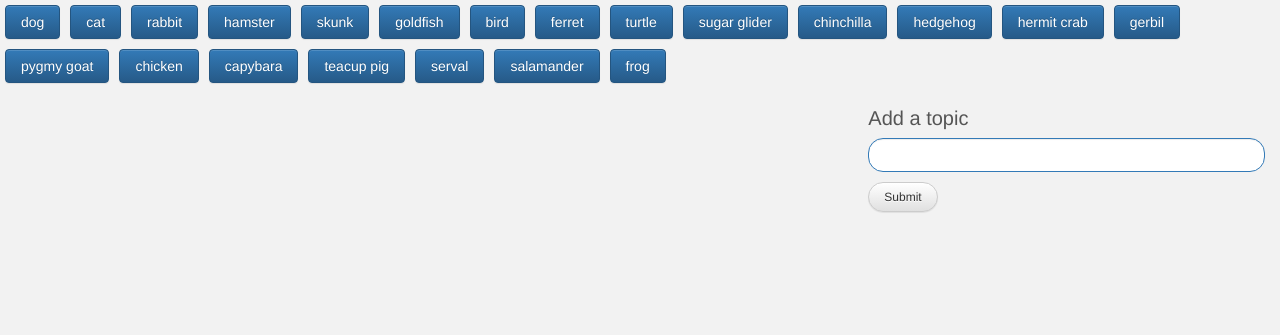
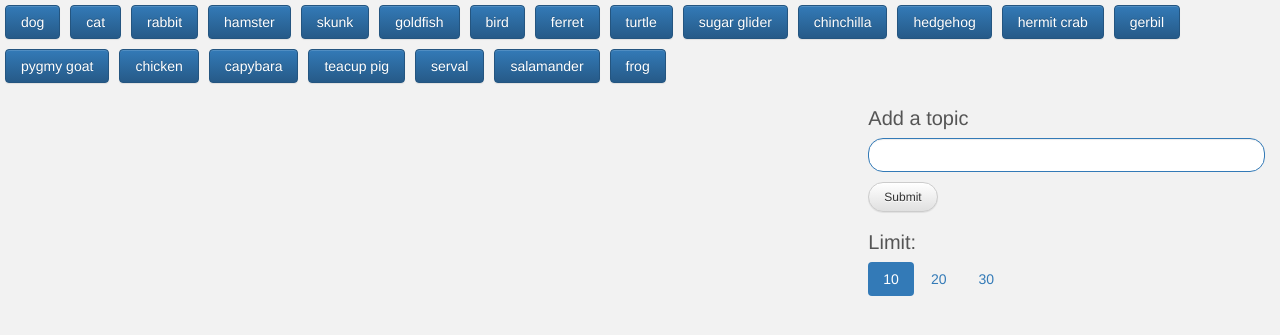
Before and after one commit to morgansliman/giphy, a PHP site: page / in a window 1280 px wide. Shown: the top 335 px of the page. Run offline with PHP 8.4, Linux system fonts and the light colour scheme; some libraries are stand-ins or nearby versions.

Commit message:
added buttons for user to choose how many gifs they want to see

```diff
--- a/assets/css/style.css
+++ b/assets/css/style.css
@@ -46,3 +46,11 @@ input {
 .search-wrapper {
 	margin-top: 20px;
 }
+
+.limit-wrapper {
+	margin-top: 10px;
+}
+
+.limit-text {
+	margin-top: 20px;
+}
--- a/assets/javascript/app.js
+++ b/assets/javascript/app.js
@@ -25,7 +25,7 @@ $(document).ready(function() {
 
 	var baseURL = 'https://api.giphy.com/v1/gifs/search?q=',
 	 	key = '&api_key=dc6zaTOxFJmzC',
-	 	limitURL = '&limit=10';
+	 	limit = 10;
 
 	for (var i = 0; i < topics.length; i++) {
 		$('.button-list').append(
@@ -45,14 +45,14 @@ $(document).ready(function() {
 			source = {};
 
 			$.ajax({
-				url: (baseURL + encodeURIComponent($('#gif-input').val()) + key + limitURL),
+				url: (baseURL + encodeURIComponent($('#gif-input').val()) + key + '&limit=' + limit),
 				method: 'GET'
 			}).done(function(response) {
 
 				$('.gif-list').empty();
 
 				var i = 0;
-				for (var j = 0; j < 4; j++) {
+				for (var j = 0; j < (limit / 3); j++) {
 					$('.gif-list').append(
 						$('<div>', {
 							'class': 'row'
@@ -73,7 +73,7 @@ $(document).ready(function() {
 
 						source[response.data[i].id] = response.data[i].images.fixed_width.url;
 						i += 1;
-					} while ( (i % 3) != 0 && i < 10);
+					} while ( (i % 3) != 0 && i < limit);
 				}
 
 				$('.gif').on('click', function() {
@@ -90,14 +90,14 @@ $(document).ready(function() {
 		source = {};
 
 		$.ajax({
-			url: (baseURL + encodeURIComponent($(this).text()) + key + limitURL),
+			url: (baseURL + encodeURIComponent($(this).text()) + key + '&limit=' + limit),
 			method: 'GET'
 		}).done(function(response) {
 
 			$('.gif-list').empty();
 
 			var i = 0;
-			for (var j = 0; j < 4; j++) {
+			for (var j = 0; j <= (limit / 3); j++) {
 				$('.gif-list').append(
 					$('<div>', {
 						'class': 'row'
@@ -118,7 +118,7 @@ $(document).ready(function() {
 
 					source[response.data[i].id] = response.data[i].images.fixed_width.url;
 					i += 1;
-				} while ( (i % 3) != 0 && i < 10);
+				} while ( (i % 3) != 0 && i < limit);
 			}
 
 			$('.gif').on('click', function() {
@@ -134,4 +134,16 @@ $(document).ready(function() {
 			$('#addGif').click();
 		}
 	});
+
+	$('.button-limit').on('click', function() {
+		if ($(this).hasClass('active') == false) {
+			for (var i = 0; i < $('.limit-wrapper').children().length; i++) {
+				$('.limit-wrapper').children().eq(i).removeClass('active');
+			}
+
+			$(this).addClass('active');
+			limit = $(this).text();
+			console.log(limit);
+		}
+	});
 });
--- a/index.html
+++ b/index.html
@@ -29,6 +29,12 @@
 		<p class="input-text">Add a topic</p>
 		<input type="text" class="form-control" id="gif-input">
 		<input type="submit" class="btn btn-default btn-xs" id="addGif" value="Submit">
+		<p class="input-text limit-text">Limit:</p>
+		<ul class="nav nav-pills limit-wrapper">
+		  <li class="active button-limit"><a href="#">10</a></li>
+		  <li class="button-limit"><a href="#">20</a></li>
+		  <li class="button-limit"><a href="#">30</a></li>
+		</ul>
 	</div>
 </body>
 </html>
```
